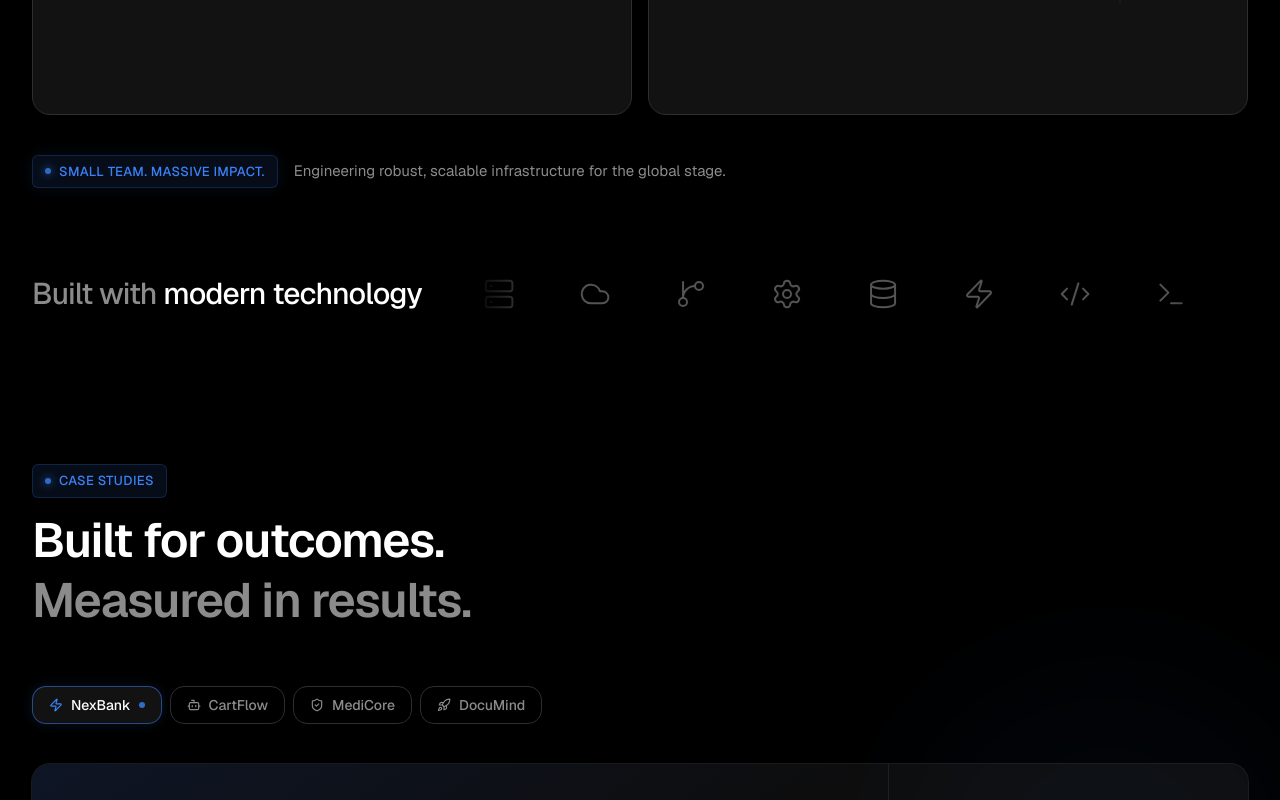
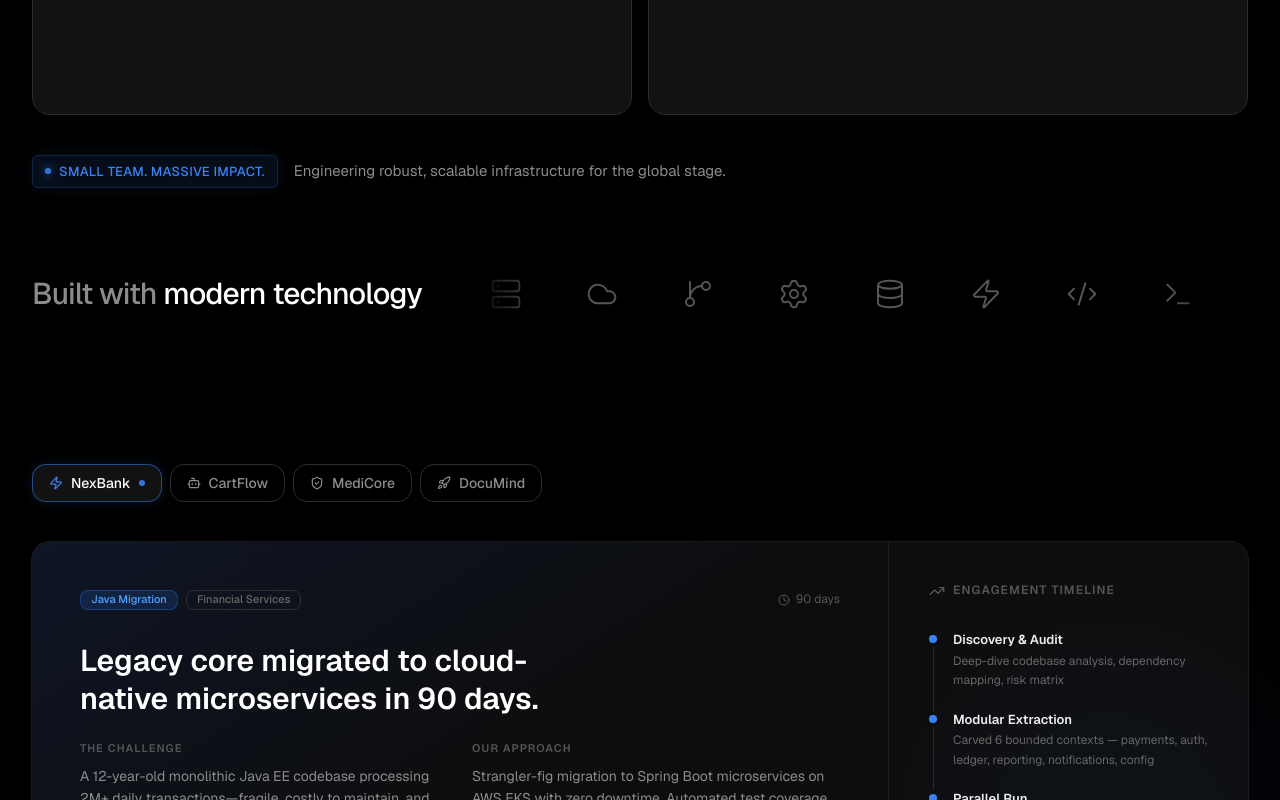
Before and after one commit to CloudNexus-Org/CN-Web-Frontend, a Next.js app: page / in a window 1280 px wide. Shown: the part 2000-2800 px from the top of the page. Built offline with nearby package versions, Linux system fonts and the light colour scheme.

Commit message:
fix: logo

```diff
--- a/components/footer/footer.tsx
+++ b/components/footer/footer.tsx
@@ -1,6 +1,7 @@
 import Spline from '@splinetool/react-spline/next';
 import Link from 'next/link';
 import { cn } from '@/lib/utils';
+
 
 export function Footer() {
   return (
@@ -22,7 +23,9 @@ export function Footer() {
         <div className="grid grid-cols-2 md:grid-cols-4 lg:grid-cols-6 gap-10 lg:gap-8">
           <div className="col-span-2 lg:col-span-2">
             <Link href="/" className="text-2xl font-bold tracking-tighter text-white flex items-center gap-2">
-              <span className="text-blue-500 text-3xl">CN</span>
+              <div className="relative h-9 w-9 sm:h-10 sm:w-10 transition-all">
+                <img src="/asset/cn-icon.png" alt="Cloud Nexus Logo" className="object-contain" />
+              </div>
             </Link>
             <p className="mt-6 text-sm leading-relaxed text-neutral-400 max-w-sm">
               We design and build scalable digital solutions including web applications,
--- a/components/navbar/navbar.tsx
+++ b/components/navbar/navbar.tsx
@@ -1,7 +1,6 @@
 "use client";
 
 import Link from "next/link";
-import Image from "public/asset/cn-icon.png";
 import { useRef, useState } from "react";
 import { ChevronDown, LifeBuoy, Mail } from "lucide-react";
 import { ServicesDropdown } from "./services-dropdown";
--- a/components/sections/case-studies.tsx
+++ b/components/sections/case-studies.tsx
@@ -279,18 +279,19 @@ export function CaseStudies() {
       <div className="mx-auto max-w-7xl px-6 md:px-8">
 
         {/* Section Header */}
-        <div className="flex flex-col gap-3 mb-14">
-          <div className="inline-flex items-center gap-2 px-3 py-1.5 rounded-sm bg-[#3b82f6]/10 border border-[#3b82f6]/20 w-fit">
+        {/* <div className="flex flex-col gap-3"> */}
+        {/* <div className="inline-flex items-center gap-2 px-3 py-1.5 rounded-sm bg-[#3b82f6]/10 border border-[#3b82f6]/20 w-fit">
             <div className="w-1.5 h-1.5 rounded-full bg-[#3b82f6] shadow-[0_0_8px_#3b82f6] animate-pulse" />
             <span className="text-[13px] font-medium text-[#3b82f6] tracking-wide uppercase">
               Case Studies
             </span>
           </div>
-          <h2 className="text-3xl md:text-4xl lg:text-5xl font-semibold tracking-tight text-white leading-tight">
-            Built for outcomes.<br />
-            <span className="text-[#8b8b8b]">Measured in results.</span>
-          </h2>
-        </div>
+          <div className="flex-shrink-0 w-full md:w-auto text-center md:text-left">
+            <h2 className="text-2xl md:text-3xl font-medium tracking-tight text-[#8b8b8b]">
+              <span className="text-white block sm:inline"></span>
+            </h2>
+          </div> */}
+        {/* </div> */}
 
         {/* Tab Selector */}
         <div className="flex flex-wrap gap-2 mb-10">
--- a/components/sections/testimonials.tsx
+++ b/components/sections/testimonials.tsx
@@ -97,7 +97,7 @@ const ReviewCard = ({
 
 export function Testimonials() {
   return (
-    <section className="relative w-full overflow-hidden bg-black py-24 sm:py-32">
+    <section className="relative w-full overflow-hidden bg-black py-24 sm:py-12">
       {/* Subtle top gradient line to separate sections if needed */}
       {/* <div className="absolute top-0 inset-x-0 h-px w-full bg-gradient-to-r from-transparent via-white/10 to-transparent" /> */}
 
```
Also changed, not shown: app/globals.css (+12 -7 lines).
